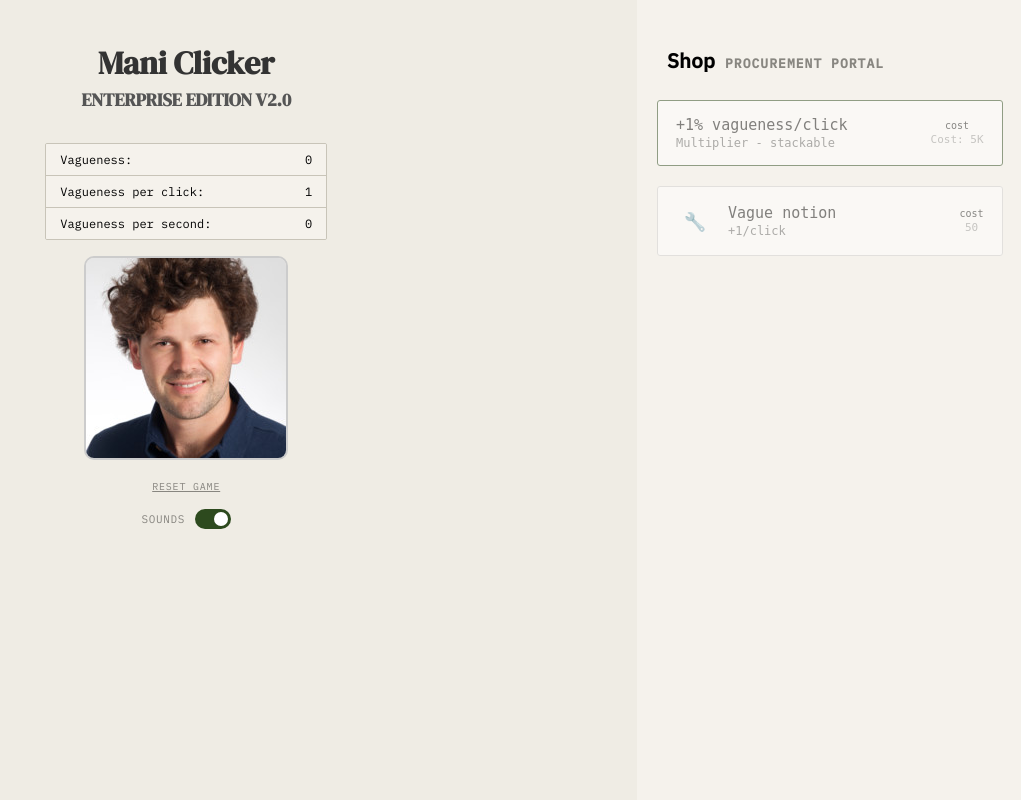
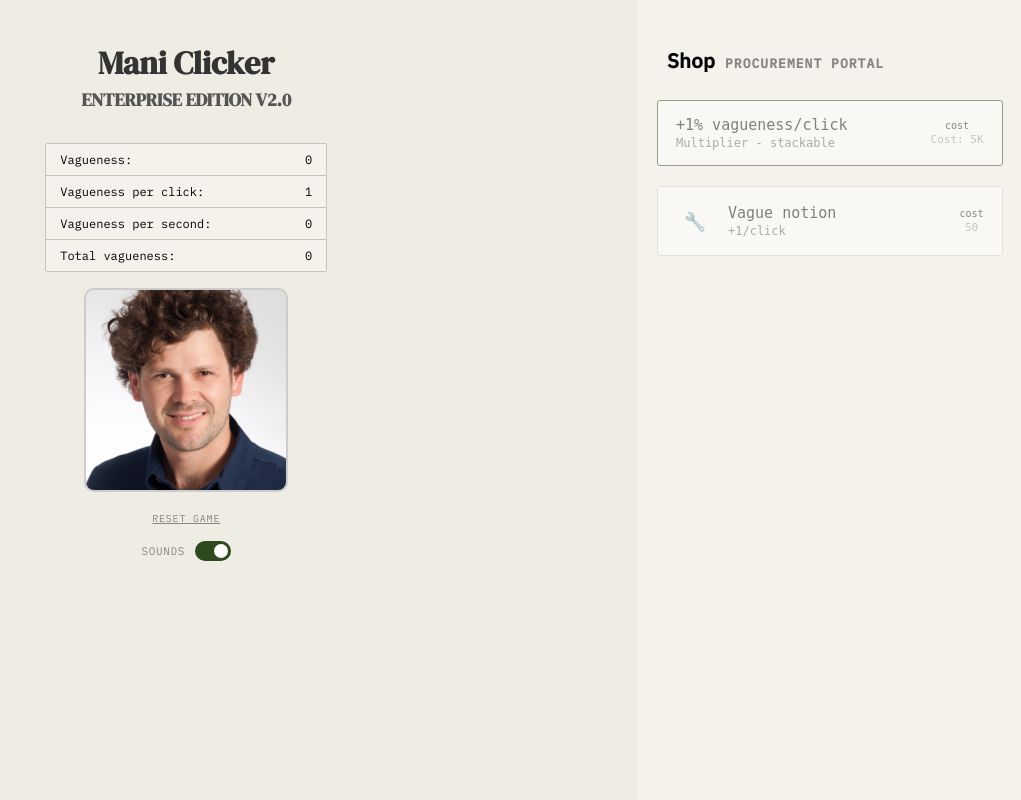
Before and after one commit to eherrpic-lgtm/Mani-clicker, a Flask app: page / in a window 1280 px wide. Shown: the whole page, without its empty margins (259-1280 px from the left). Run offline with Flask 3, Linux system fonts and the light colour scheme.

Commit message:
Added total vagueness counter

```diff
--- a/static/game.js
+++ b/static/game.js
@@ -2,6 +2,7 @@ let vagueness = 0;
 let baseVaguenessPerClick = 1;
 let vaguenessPerClick = baseVaguenessPerClick;
 let vaguenessPerSecond = 0;
+let totalVagueness = 0;
 let soundsEnabled = true;
 let percentUpgradeCount = 0;
 let percentUpgradeBaseCost = 5000;
@@ -9,6 +10,7 @@ let percentUpgradeBaseCost = 5000;
 const vaguenessDisplay = document.getElementById("vagueness-count");
 const perClickDisplay = document.getElementById("vpc");
 const perSecondDisplay = document.getElementById("vps");
+const totalVaguenessDisplay = document.getElementById("total-vagueness");
 const maniBtn = document.getElementById("mani");
 const resetBtn = document.getElementById("reset-button");
 const soundToggle = document.getElementById("sound-toggle");
@@ -176,6 +178,7 @@ function load() {
     vaguenessPerClick = baseVaguenessPerClick * Math.pow(1.01, percentUpgradeCount);
     soundsEnabled = localStorage.getItem("soundsEnabled") === "false" ? false : true;
     soundToggle.classList.toggle("on", soundsEnabled);
+    let totalVagueness = parseFloat(localStorage.getItem("totalVagueness")) || 0;
     upgrades.forEach(u => {
         if (savedCounts[u.id] !== undefined) upgradeCounts[u.id] = savedCounts[u.id];
         if (savedCosts[u.id] !== undefined) upgradeCosts[u.id] = savedCosts[u.id];
@@ -334,14 +337,9 @@ function updateUpgradeButtons() {
 
 function updateHUD() {
     vaguenessDisplay.textContent = formatNumber(vagueness);
-    //localStorage.setItem("vagueness", vagueness);
     perClickDisplay.textContent = formatNumber(vaguenessPerClick);
-    //localStorage.setItem("vaguenessPerClick", vaguenessPerClick);
     perSecondDisplay.textContent = formatNumber(vaguenessPerSecond);
-    //localStorage.setItem("vaguenessPerSecond", vaguenessPerSecond);
-    //localStorage.setItem("upgradeCounts", JSON.stringify(upgradeCounts));
-    //localStorage.setItem("upgradeCosts", JSON.stringify(upgradeCosts));
-    //localStorage.setItem("percentUpgradeCount", percentUpgradeCount);
+    totalVaguenessDisplay.textContent = formatNumber(totalVagueness);
     localStorage.setItem("lastSeen", Date.now());
     updatePercentUpgradeUI();
 }
@@ -374,8 +372,10 @@ setInterval(() => {
     console.log("tick", elapsed, vaguenessPerSecond);
 
     vagueness += (vaguenessPerSecond * elapsed/1000)
+    totalVagueness += (vaguenessPerSecond * elapsed/1000);
     checkMilestones();
     updateHUD();
+    console.log(totalVagueness)
 }, 1000);
 
 function getRandomInt(min, max) {
@@ -394,6 +394,7 @@ function playRandomManiSound() {
 
 maniBtn.addEventListener("click", () => {
     vagueness += vaguenessPerClick;
+    totalVagueness += vaguenessPerClick;
     playRandomManiSound();
     spawnFloatingText(`+${formatNumber(vaguenessPerClick)}`);
     checkMilestones();
--- a/templates/index.html
+++ b/templates/index.html
@@ -19,6 +19,7 @@
                 <p>Vagueness: <span id = "vagueness-count">0</span></p>
                 <p>Vagueness per click: <span id = "vpc">1</span></p>
                 <p>Vagueness per second: <span id = "vps">0</span></p>
+                <p>Total vagueness: <span id = "total-vagueness">0</span></p>
             </div>
 
             <div id = "clicker-area">
```
